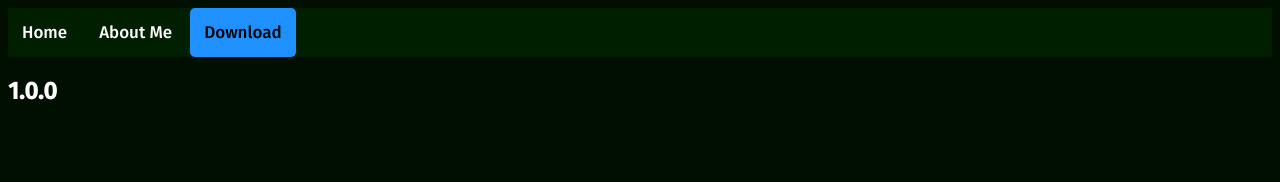
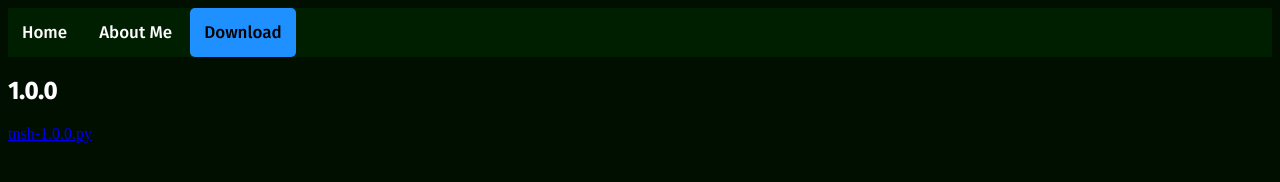
Before and after one commit to tnshsite/tnshsite.github.io, a plain HTML site: page download.html in a window 1280 px wide. Drawn offline with Linux system fonts and the light colour scheme.

Commit message:
Added 1.0.0

```diff
--- a/download.html
+++ b/download.html
@@ -15,6 +15,7 @@
     </div>
     <div class="ver">
       <h2>1.0.0</h2>
+      <a href="https://github.com/tnshsite/tnsh/archive/master.zip">tnsh-1.0.0.py</a>
     </div>
   </body>
 </html>
```
